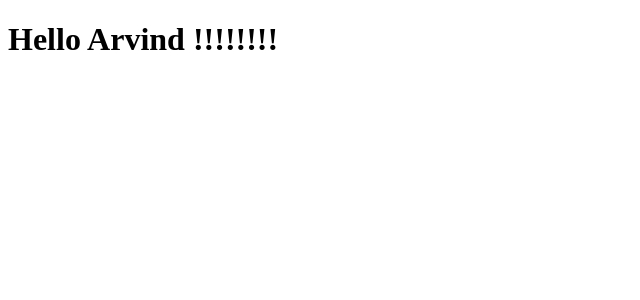
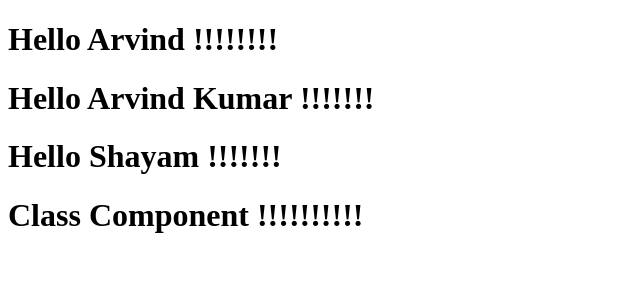
Before and after one commit to Arvindkr123/LearnReactMySide, a React (Create React App) app: page / in a window 1280 px wide. Shown: the top 300 px of the page, without its empty margins (0-640 px from the left). Built offline with nearby package versions, Linux system fonts and the light colour scheme.

Commit message:
added some info u can see in the code

```diff
--- a/src/App.js
+++ b/src/App.js
@@ -1,9 +1,12 @@
 import React, { Component } from "react";
-
+import Student from "./Student";
+import ClassComponent from "./ClassComponent";
 class App extends Component {
   render() {
     return <div>
       <h1>Hello Arvind !!!!!!!!</h1>
+      <Student name={"Arvind Kumar"}/>
+      <ClassComponent name={"Class Component"}/>
     </div>;
   }
 }
--- /dev/null
+++ b/src/ClassComponent.js
@@ -0,0 +1,12 @@
+import React, { Component } from 'react'
+
+class ClassComponent extends Component {
+  render() {
+    return (
+      <div>
+        <h1>{this.props.name} !!!!!!!!!!</h1>
+      </div>
+    )
+  }
+}
+export default ClassComponent;
--- /dev/null
+++ b/src/Student.js
@@ -0,0 +1,10 @@
+import React from "react";
+
+const Student = (props) => {
+  return <div>
+    <h1>Hello {props.name} !!!!!!!</h1>
+    <h1>Hello Shayam !!!!!!!</h1>
+  </div>;
+};
+
+export default Student;
```
